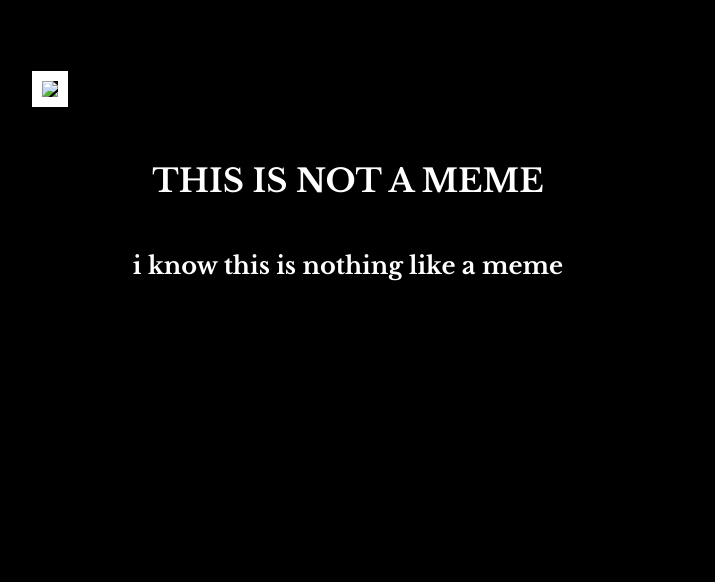
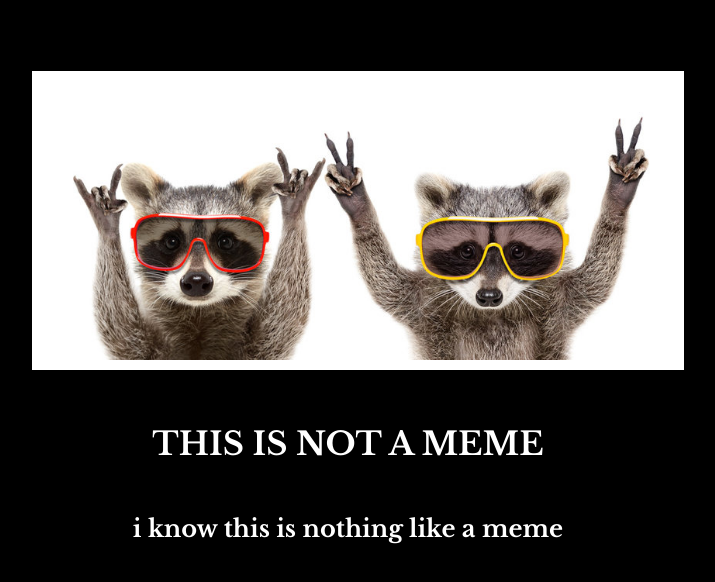
Before and after one commit to Spindiesel/html-project, a plain HTML site: page index.html in a window 1280 px wide. Shown: the whole page, without its empty margins (292-1007 px from the left). Drawn offline with nearby package versions, Linux system fonts and the light colour scheme.

Commit message:
Update index.html

```diff
--- a/index.html
+++ b/index.html
@@ -12,7 +12,7 @@
 
 <body>
   <div>
-    <img id="memeimage" src="./assets/images/daenerys.jpeg"/>
+    <img id="memeimage" src="./assets/images/daenerys.jpg"/>
 
     <h1 class="text">This is not a Meme</h1>
     <h2 class="text" id="bruh">I know this is nothing like a meme</h2>
```
